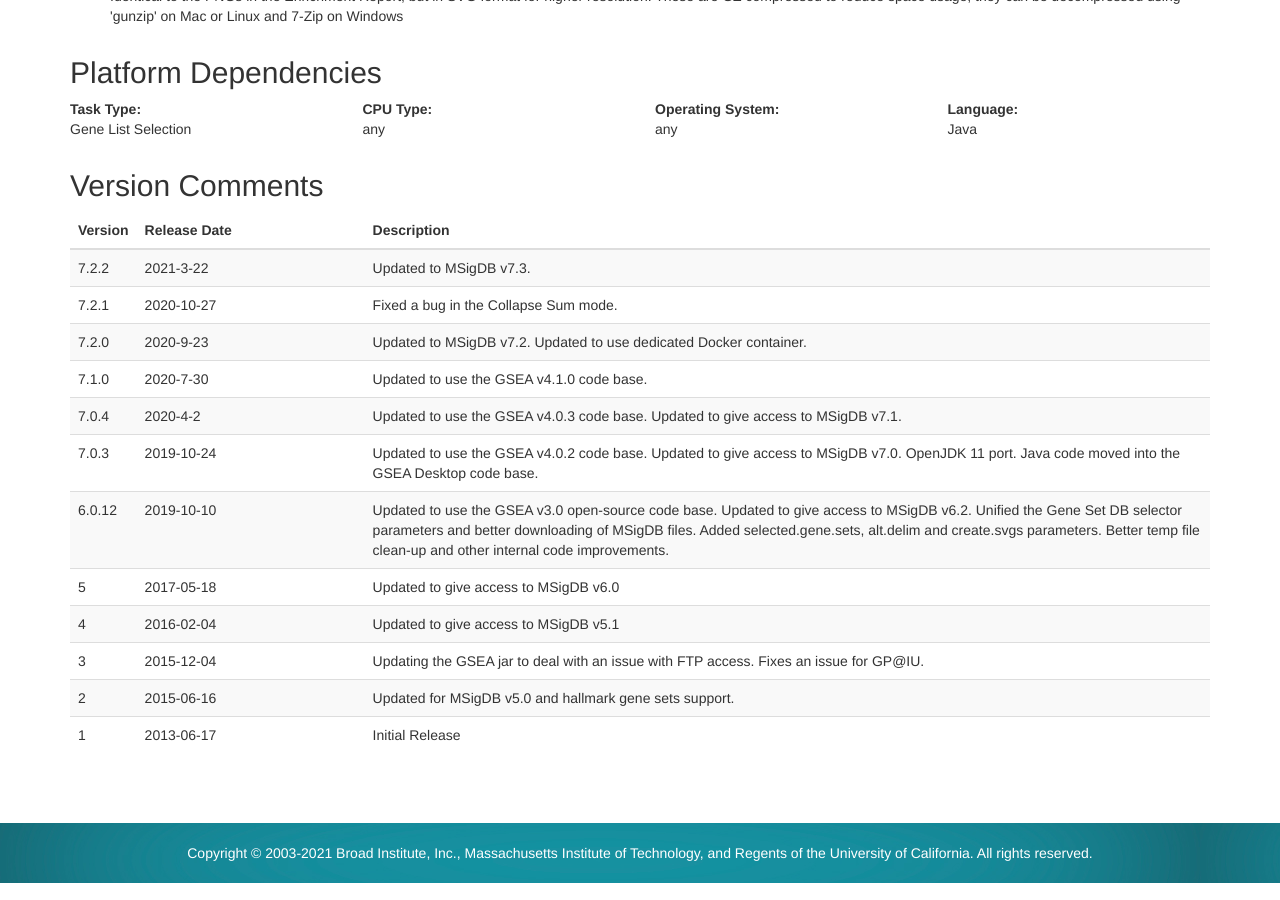
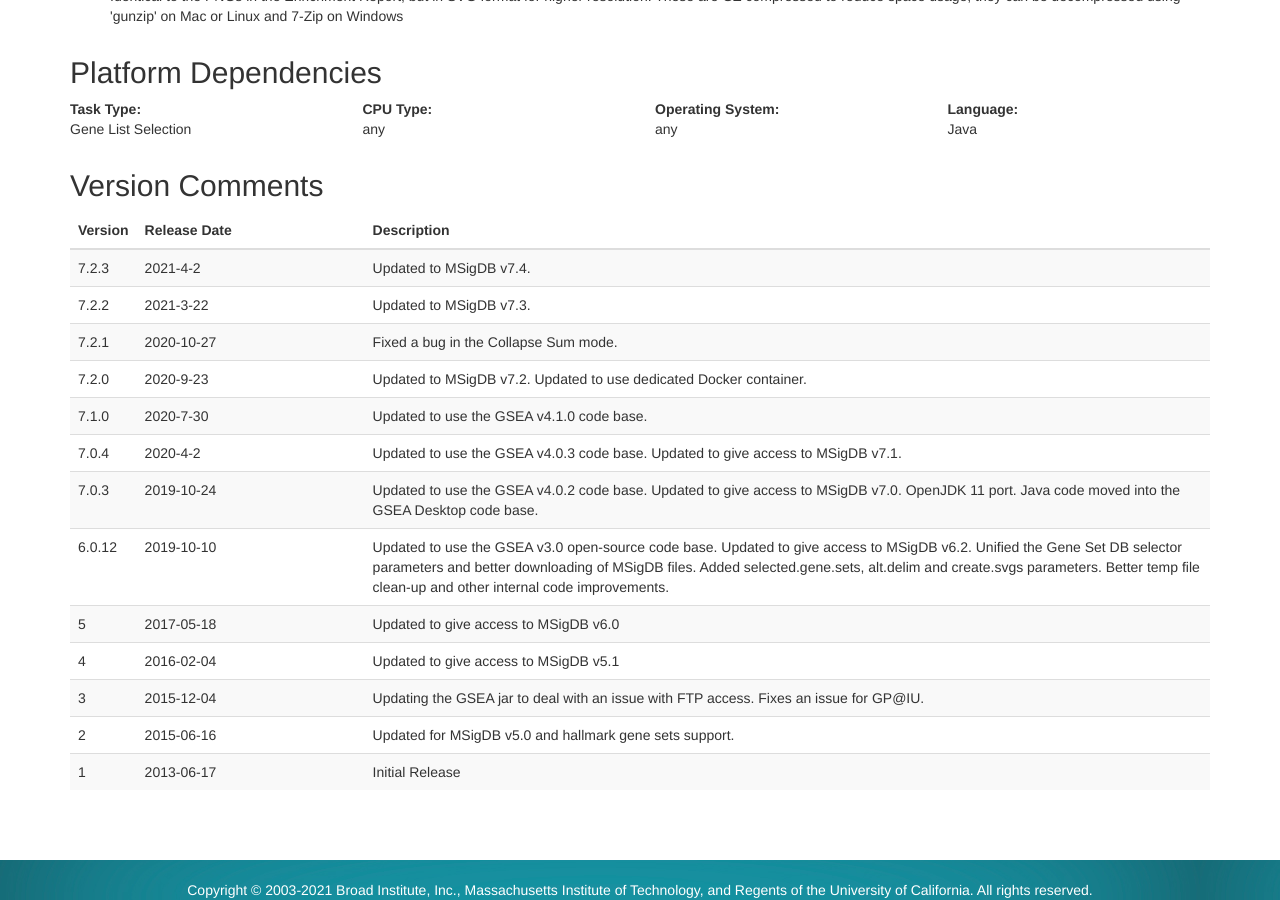
Before and after one commit to GSEA-MSigDB/gseapreranked-gpmodule, a Jekyll site: the page docs/v7/index.html, which Jekyll copies as it is, in a window 1280 px wide and 900 px high, scrolled down 3655 px. Built offline with Jekyll 4.4.1, drawn with Linux system fonts in a browser that asks for light colours.

Commit message:
Updated for MSigDB 7.4

```diff
--- a/docs/v7/index.html
+++ b/docs/v7/index.html
@@ -283,6 +283,11 @@
 				</thead>
 				<tbody>
                         <tr>
+                            <td>7.2.3</td>
+                            <td>2021-4-2</td>
+                            <td>Updated to MSigDB v7.4.</td>
+                        </tr>
+                        <tr>
                             <td>7.2.2</td>
                             <td>2021-3-22</td>
                             <td>Updated to MSigDB v7.3.</td>
```
Also changed, not shown: docs/v7/test.md (+6 -1 lines), 2 other files.
